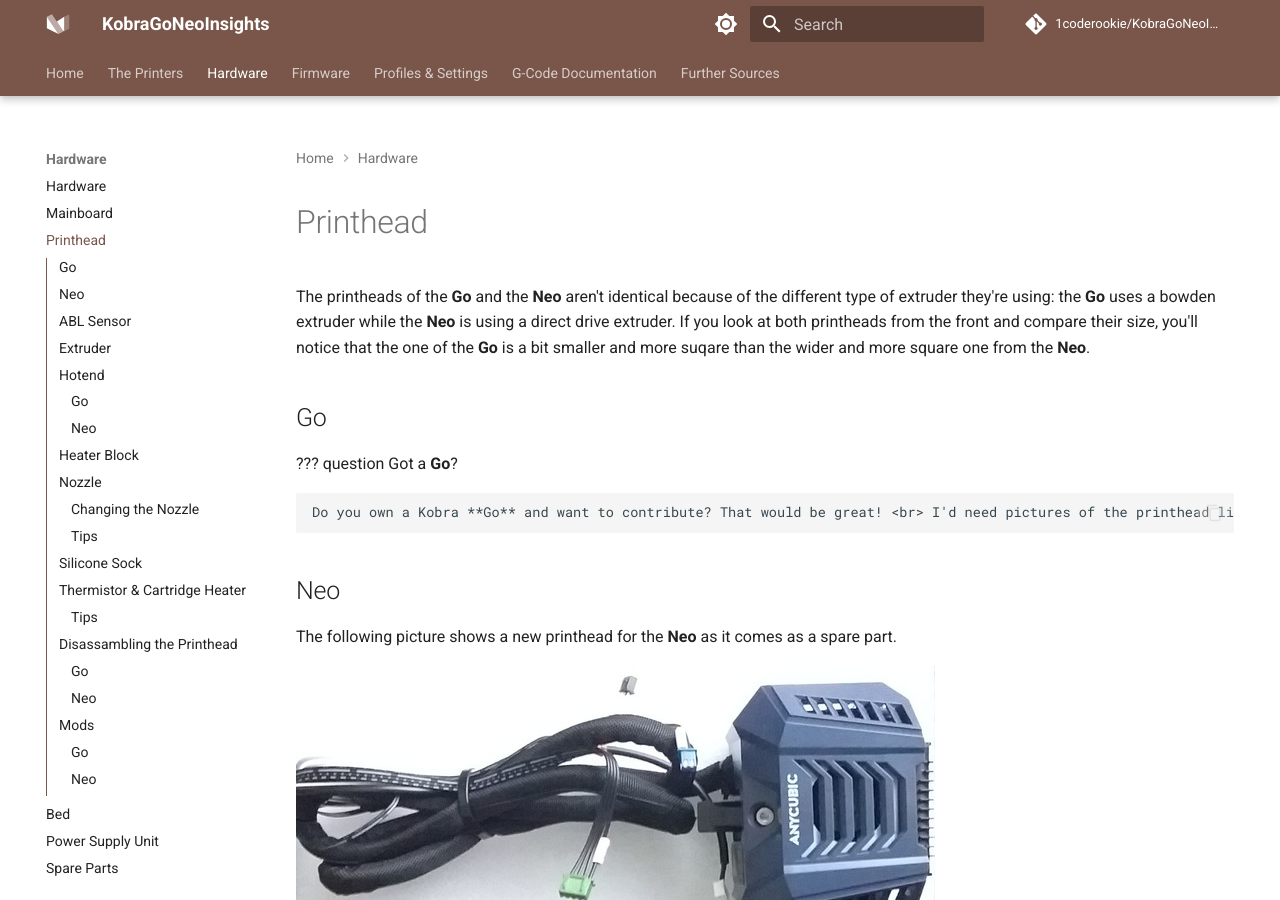
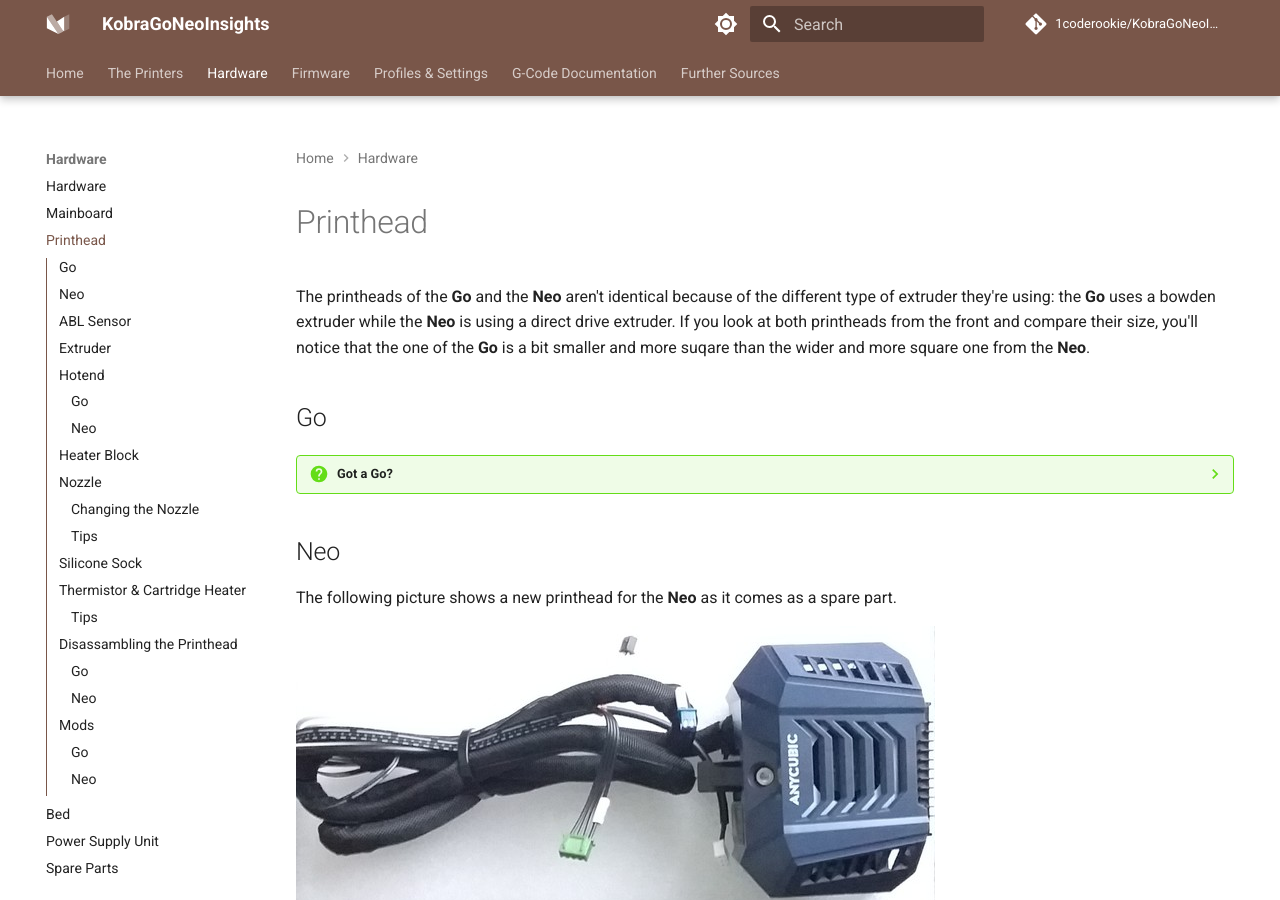
Before and after one commit to 1coderookie/KobraGoNeoInsights, an MkDocs documentation site: the page built from docs/hardware/printhead.md, in a window 1280 px wide and 900 px high. Built offline with MkDocs 1.6.1 and Material for MkDocs 9.7.7, drawn with Linux system fonts in a browser that asks for light colours; comment, search, counter and statistics services are not loaded; some of the changed text lies outside the part shown.

Commit message:
Update printhead.md

```diff
--- a/docs/hardware/printhead.md
+++ b/docs/hardware/printhead.md
@@ -4,7 +4,7 @@
 The printheads of the **Go** and the **Neo** aren't identical because of the different type of extruder they're using: the **Go** uses a bowden extruder while the **Neo** is using a direct drive extruder. If you look at both printheads from the front and compare their size, you'll notice that the one of the **Go** is a bit smaller and more suqare than the wider and more square one from the **Neo**.
 
 ## Go
-??? question Got a **Go**?
+??? question "Got a **Go**?"
 
     Do you own a Kobra **Go** and want to contribute? That would be great! <br> I'd need pictures of the printhead like the ones I show here of the **Neo** for example, so people can see the difference between those two models like the shape and the position of the ABL sensor. <br> Just send me an email to <br> `3dneo (at) quantentunnel.de` <br> Thank you!
 
@@ -26,6 +26,7 @@
 ![Orange tip of the ABL sensor at the right side](../assets/images/head_neo-bottom_web.jpg)
 
 !!! tip
+
     Measure the original position (depth/height) of the sensor as it came with and write it down. In case you have to change the sensor or even you loosened the screw which holds it in place by accident you can always put it back in the original position, so that you don't have to deal with fiddling around to find the best position for it afterwards.
 
 ---
@@ -41,7 +42,7 @@
 
 ### Go
 
-!!! question Got a **Go**?
+??? question "Got a **Go**?"
 
     Do you own a Kobra **Go** and want to contribute? That would be great! <br> I'd need pictures of the hotend like the ones I show here of the **Neo** for example, so people can see the difference between those two models. <br> Just send me an email to <br> `3dneo (at) quantentunnel.de` <br> Thank you!
 
@@ -84,6 +85,7 @@
 
 
 !!! warning
+
     *Be careful to NOT touch and harm the wires and contacts of the thermistor and the heating cartridge with your pliers!* You may either harm the insulation, break the wire or even cause a shortcut which can result in a broken mainboard once you powered the printer up again. So make sure you really just grab the heater block, preferably grab it from the side where the wires don't come out.
     *Make sure you DON'T turn the heater block!* You don't want to loosen the heater block from the hotend, so just hold it in place.
 
@@ -139,6 +141,7 @@
 ![Stripping in the new wires](../assets/images/stripping_in_wires_web.jpg)
 
 !!! warning
+
     *Make sure you don't tighten the screws too much as it could harm both the thermistor and the heater cartridge!* Note the dent from the screw and the deformed thermistor due to an overtightened screw from the manufacturer at my **Neo** at the following picture. <br> ![Deformed thermistor due to an overtightened screw](../assets/images/head_therm-cart-broken_web.jpg)|
 
 When installing the parts at the heater block and putting back on the plastic cap of the printhead, I personally avoided to bend the thin wires as it was done within the original installation. I just guided the wires along outside the plastic cover. By doing so, you minimize the risk of getting a shortcut due to a harmed or melted wire isolation at the part where the wires are bent and twisted originally. The following picture shows my new installed thermistor and cartridge heater with the wires running outside of the plastic cap.
@@ -146,6 +149,7 @@
 ![Wires running outside of the plastic cap](../assets/images/head_neo_new-sen-therm_web.jpg)
 
 !!! tip
+
     *After successful installation of the new thermistor and/or cartridge heater, execute a PID calibration using e.g. Octoprint.*
 
 ---
@@ -156,7 +160,8 @@
 
 ### Go
 
-!!! question Got a **Go**?
+??? question "Got a **Go**?"
+
     Do you own a Kobra **Go** and want to contribute? That would be great! <br> I'd need pictures of disassambling the printhead like the ones I show here of the **Neo** for example, so people can see the difference between those two models. <br> Just send me an email to <br> `3dneo (at) quantentunnel.de` <br> Thank you!
 
 
```
